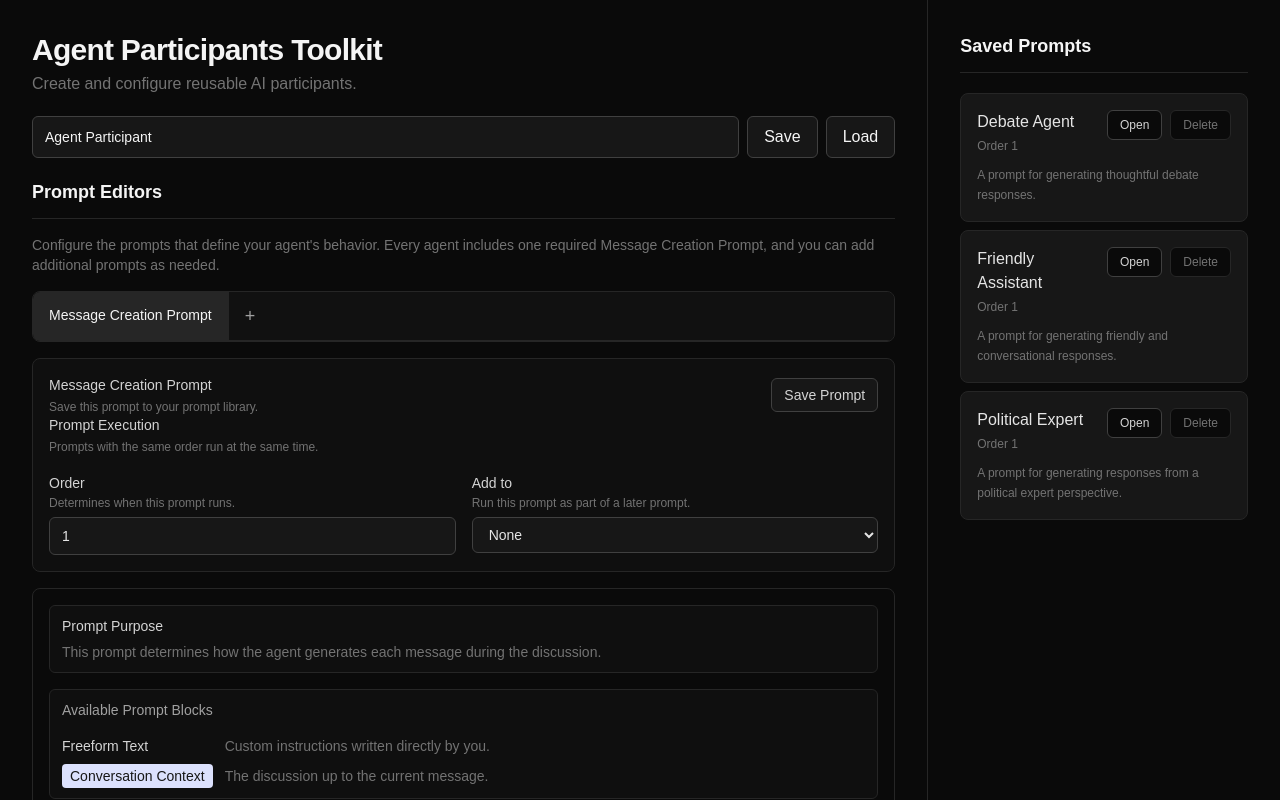
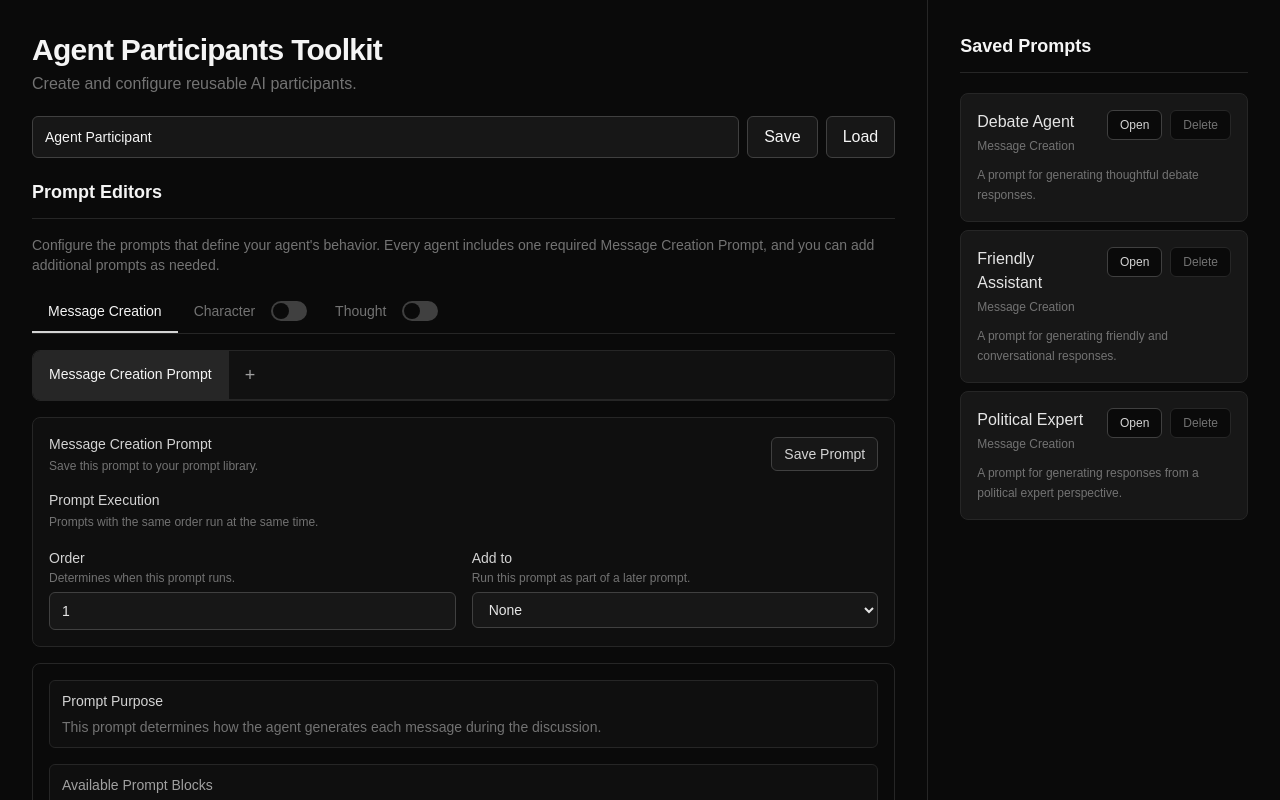
Before and after one commit to soaphia14/mediator-toolkit, a Next.js app: page /agent-participant in a window 1280 px wide. Built offline with nearby package versions, Linux system fonts and the light colour scheme.

Commit message:
edit frontend design

```diff
--- a/app/agent-participant/page.tsx
+++ b/app/agent-participant/page.tsx
@@ -23,6 +23,7 @@ type SavedPrompt = {
   prompt: PromptItem[]
   order: number
   addTo: string | null
+  type: 'message' | 'character' | 'thought'
 }
 
 function PromptEditorDescription({
@@ -99,6 +100,7 @@ export default function AgentParticipantsPage() {
       prompt: [],
       order: 1,
       addTo: null,
+      type: 'message',
     },
     {
       id: '2',
@@ -108,6 +110,7 @@ export default function AgentParticipantsPage() {
       prompt: [],
       order: 1,
       addTo: null,
+      type: 'message',
     },
     {
       id: '3',
@@ -117,6 +120,7 @@ export default function AgentParticipantsPage() {
       prompt: [],
       order: 1,
       addTo: null,
+      type: 'message',
     },
   ])
 
@@ -131,6 +135,19 @@ export default function AgentParticipantsPage() {
     addTo: null,
   },
 ])
+
+  const [characterPrompt, setCharacterPrompt] = useState<PromptItem[]>([])
+  const [thoughtPrompt, setThoughtPrompt] = useState<PromptItem[]>([])
+
+  const [activePromptType, setActivePromptType] = useState<
+    'message' | 'character' | 'thought'
+  >('message')
+
+  const [characterPromptEnabled, setCharacterPromptEnabled] =
+    useState(false)
+
+  const [thoughtPromptEnabled, setThoughtPromptEnabled] =
+    useState(false)
 
   const [activePromptId, setActivePromptId] = useState(prompts[0].id)
 
@@ -151,6 +168,7 @@ export default function AgentParticipantsPage() {
     temperature: 0.7,
     initialMessage:
       'Hello everyone! Looking forward to discussing this topic.',
+    character: '',
   })
 
   function updatePrompt(
@@ -230,6 +248,41 @@ export default function AgentParticipantsPage() {
       prompt: structuredClone(activePrompt.prompt),
       order: activePrompt.order,
       addTo: activePrompt.addTo,
+      type: 'message',
+    }
+
+    setSavedPrompts(prev => [
+      ...prev,
+      savedPrompt,
+    ])
+  }
+
+  function saveSpecialPrompt(
+  type: 'character' | 'thought'
+  ) {
+    const prompt =
+      type === 'character'
+        ? characterPrompt
+        : thoughtPrompt
+
+    const name =
+      type === 'character'
+        ? 'Character Prompt'
+        : 'Thought Prompt'
+
+    const description =
+      type === 'character'
+        ? 'A prompt defining the character the agent should portray.'
+        : 'A prompt defining the agent’s thought history.'
+
+    const savedPrompt: SavedPrompt = {
+      id: crypto.randomUUID(),
+      name,
+      description,
+      prompt: structuredClone(prompt),
+      order: 1,
+      addTo: null,
+      type,
     }
 
     setSavedPrompts(prev => [
@@ -244,18 +297,31 @@ export default function AgentParticipantsPage() {
     )
   }
 
-  function openSavedPrompt(
-    savedPrompt: SavedPrompt
-  ) {
-    // Check whether this prompt is already
-    // part of the current agent.
+  function openSavedPrompt(savedPrompt: SavedPrompt) {
+    if (savedPrompt.type === 'character') {
+      setCharacterPrompt(
+        structuredClone(savedPrompt.prompt)
+      )
+      setActivePromptType('character')
+      return
+    }
+
+    if (savedPrompt.type === 'thought') {
+      setThoughtPrompt(
+        structuredClone(savedPrompt.prompt)
+      )
+      setActivePromptType('thought')
+      return
+    }
+
+    // Message Creation prompt
     const existing = prompts.find(
-      prompt =>
-        prompt.name === savedPrompt.name
+      prompt => prompt.name === savedPrompt.name
     )
 
     if (existing) {
       setActivePromptId(existing.id)
+      setActivePromptType('message')
       return
     }
 
@@ -274,6 +340,7 @@ export default function AgentParticipantsPage() {
     ])
 
     setActivePromptId(newPrompt.id)
+    setActivePromptType('message')
   }
 
   function addPrompt() {
@@ -389,25 +456,137 @@ export default function AgentParticipantsPage() {
               additional prompts as needed.
             </p>
 
-            {/* PROMPT BAR */}
+            {/* PROMPT TYPE TABS */}
 
+            <div className="flex items-center border-b border-neutral-800">
+
+              {/* MESSAGE CREATION */}
+
+              <button
+                onClick={() =>
+                  setActivePromptType('message')
+                }
+                className={`px-4 py-2.5 text-sm font-medium transition-colors border-b-2 ${
+                  activePromptType === 'message'
+                    ? 'border-neutral-300 text-neutral-100'
+                    : 'border-transparent text-neutral-500 hover:text-neutral-300'
+                }`}
+              >
+                Message Creation
+              </button>
+
+              {/* CHARACTER */}
+
+              <div
+                className={`flex items-center border-b-2 ${
+                  activePromptType === 'character'
+                    ? 'border-neutral-300'
+                    : 'border-transparent'
+                }`}
+              >
+                <button
+                  onClick={() =>
+                    setActivePromptType('character')
+                  }
+                  className={`px-4 py-2.5 text-sm font-medium transition-colors ${
+                    activePromptType === 'character'
+                      ? 'text-neutral-100'
+                      : 'text-neutral-500 hover:text-neutral-300'
+                  }`}
+                >
+                  Character
+                </button>
+
+                <button
+                  type="button"
+                  role="switch"
+                  aria-checked={characterPromptEnabled}
+                  onClick={() =>
+                    setCharacterPromptEnabled(
+                      prev => !prev
+                    )
+                  }
+                  className={`mr-3 relative inline-flex h-5 w-9 shrink-0 rounded-full transition-colors ${
+                    characterPromptEnabled
+                      ? 'bg-neutral-200'
+                      : 'bg-neutral-700'
+                  }`}
+                >
+                  <span
+                    className={`pointer-events-none inline-block h-4 w-4 mt-0.5 rounded-full bg-neutral-950 transition-transform ${
+                      characterPromptEnabled
+                        ? 'translate-x-4'
+                        : 'translate-x-0.5'
+                    }`}
+                  />
+                </button>
+              </div>
+
+              {/* THOUGHT */}
+
+              <div
+                className={`flex items-center border-b-2 ${
+                  activePromptType === 'thought'
+                    ? 'border-neutral-300'
+                    : 'border-transparent'
+                }`}
+              >
+                <button
+                  onClick={() =>
+                    setActivePromptType('thought')
+                  }
+                  className={`px-4 py-2.5 text-sm font-medium transition-colors ${
+                    activePromptType === 'thought'
+                      ? 'text-neutral-100'
+                      : 'text-neutral-500 hover:text-neutral-300'
+                  }`}
+                >
+                  Thought
+                </button>
+
+                <button
+                  type="button"
+                  role="switch"
+                  aria-checked={thoughtPromptEnabled}
+                  onClick={() =>
+                    setThoughtPromptEnabled(
+                      prev => !prev
+                    )
+                  }
+                  className={`mr-3 relative inline-flex h-5 w-9 shrink-0 rounded-full transition-colors ${
+                    thoughtPromptEnabled
+                      ? 'bg-neutral-200'
+                      : 'bg-neutral-700'
+                  }`}
+                >
+                  <span
+                    className={`pointer-events-none inline-block h-4 w-4 mt-0.5 rounded-full bg-neutral-950 transition-transform ${
+                      thoughtPromptEnabled
+                        ? 'translate-x-4'
+                        : 'translate-x-0.5'
+                    }`}
+                  />
+                </button>
+              </div>
+
+            </div>
+
+            {/* MESSAGE CREATION PROMPT BAR */}
+
+            {activePromptType === 'message' && (
               <div className="rounded-lg border border-neutral-800 overflow-hidden">
 
                 <div className="flex overflow-x-auto bg-neutral-900/60 border-b border-neutral-800">
 
                   {prompts.map((prompt, index) => {
-
                     const active =
-                    prompt.id ===
-                    activePromptId
+                      prompt.id === activePromptId
 
                     return (
                       <div
                         key={prompt.id}
                         onClick={() =>
-                        setActivePromptId(
-                          prompt.id
-                        )
+                          setActivePromptId(prompt.id)
                         }
                         className={`flex items-center gap-2 px-4 py-2.5 cursor-pointer whitespace-nowrap text-sm font-medium transition-colors border-r border-neutral-800 ${
                           active
@@ -416,61 +595,43 @@ export default function AgentParticipantsPage() {
                         }`}
                       >
 
-                      {editingPromptId ===
-                      prompt.id ? (
-
+                        {editingPromptId === prompt.id ? (
                           <input
                             autoFocus
                             value={prompt.name}
                             onBlur={() =>
-                            setEditingPromptId(
-                              null
-                            )
+                              setEditingPromptId(null)
                             }
                             onChange={e =>
                               updatePrompt(
                                 prompt.id,
                                 {
-                                name: e
-                                  .target
-                                  .value,
+                                  name: e.target.value,
                                 }
                               )
                             }
                             onKeyDown={e => {
-                            if (
-                              e.key ===
-                              'Enter'
-                            ) {
-                              setEditingPromptId(
-                                null
-                              )
+                              if (e.key === 'Enter') {
+                                setEditingPromptId(null)
                               }
                             }}
                             className="bg-transparent outline-none w-48"
                           />
-
                         ) : (
-
                           <span
                             onDoubleClick={() =>
-                            setEditingPromptId(
-                              prompt.id
-                            )
+                              setEditingPromptId(prompt.id)
                             }
                           >
                             {prompt.name}
                           </span>
-
                         )}
 
                         {index !== 0 && (
                           <button
                             onClick={e => {
                               e.stopPropagation()
-                            deletePrompt(
-                              prompt.id
-                            )
+                              deletePrompt(prompt.id)
                             }}
                             className="hover:text-red-300"
                           >
@@ -490,17 +651,21 @@ export default function AgentParticipantsPage() {
                     +
                   </button>
 
-            </div> {/* flex */}
+                </div>
 
-            </div> {/* rounded-lg */}
+              </div>
+            )}
 
             {/* PROMPT CONTENT */}
 
-            {/* PROMPT EXECUTION SETTINGS */}
+            {/* PROMPT SETTINGS */}
 
+            {activePromptType === 'message' && (
               <div className="rounded-lg border border-neutral-800 bg-neutral-900/40 p-4">
 
-              <div className="flex items-center justify-between gap-3">
+                {/* SAVE PROMPT */}
+
+                <div className="flex items-center justify-between gap-3 mb-4">
 
                   <div>
                     <h3 className="text-sm font-medium text-neutral-300">
@@ -533,6 +698,8 @@ export default function AgentParticipantsPage() {
                   </button>
 
                 </div>
+
+                {/* PROMPT EXECUTION */}
 
                 <div className="flex items-center justify-between gap-4 mb-4">
 
@@ -589,7 +756,6 @@ export default function AgentParticipantsPage() {
                     />
 
                   </div>
-
 
                   {/* ADD TO */}
 
@@ -651,7 +817,58 @@ export default function AgentParticipantsPage() {
                 </div>
 
               </div>
+            )}
 
+            {(activePromptType === 'character' ||
+              activePromptType === 'thought') && (
+              <div className="rounded-lg border border-neutral-800 bg-neutral-900/40 p-4">
+
+                <div className="flex items-center justify-between gap-3">
+
+                  <div>
+                    <h3 className="text-sm font-medium text-neutral-300">
+                      {activePromptType === 'character'
+                        ? 'Character Prompt'
+                        : 'Thought Prompt'}
+                    </h3>
+
+                    <p className="text-xs text-neutral-500 mt-1">
+                      Save this prompt to your prompt library.
+                    </p>
+                  </div>
+
+                  <button
+                    onClick={() =>
+                      saveSpecialPrompt(
+                        activePromptType as 'character' | 'thought'
+                      )
+                    }
+                    className="
+                      shrink-0
+                      px-3
+                      py-1.5
+                      rounded-md
+                      border
+                      border-neutral-700
+                      bg-neutral-900
+                      text-sm
+                      text-neutral-300
+                      hover:border-neutral-500
+                      hover:text-neutral-100
+                      transition-colors
+                    "
+                  >
+                    Save Prompt
+                  </button>
+
+                </div>
+
+              </div>
+            )}
+
+            {/* PROMPT EDITOR */}
+
+            {activePromptType === 'message' && (
               <div className="rounded-lg border border-neutral-800 p-4 space-y-4">
 
                 <PromptEditorDescription
@@ -665,21 +882,62 @@ export default function AgentParticipantsPage() {
                   prompt={activePrompt.prompt}
                   stageId=""
                   onUpdate={updatePromptItems}
-
-                /*
-                 * These props assume you expose them in
-                 * StructuredPromptEditor.
-                 *
-                 * If you don't already have these,
-                 * I'll show you how to add them later.
-                 */
-                // allowedBlocks={[
-                //   'text',
-                //   'context',
-                // ]}
                 />
 
               </div>
+            )}
+
+            {activePromptType === 'character' && (
+              <div className="rounded-lg border border-neutral-800 p-4 space-y-4">
+
+                <PromptEditorDescription
+                  description="Define the character the agent should portray during the discussion."
+                />
+
+                <PromptBlockLegend />
+
+                <StructuredPromptEditor
+                  label="Character Prompt"
+                  prompt={characterPrompt}
+                  stageId=""
+                  onUpdate={items => {
+                    setCharacterPrompt(
+                      items.map((item, index) => ({
+                        ...item,
+                        id: index,
+                      }))
+                    )
+                  }}
+                />
+
+              </div>
+            )}
+
+            {activePromptType === 'thought' && (
+              <div className="rounded-lg border border-neutral-800 p-4 space-y-4">
+
+                <PromptEditorDescription
+                  description="Define the agent's thought history."
+                />
+
+                <PromptBlockLegend />
+
+                <StructuredPromptEditor
+                  label="Thought Prompt"
+                  prompt={thoughtPrompt}
+                  stageId=""
+                  onUpdate={items => {
+                    setThoughtPrompt(
+                      items.map((item, index) => ({
+                        ...item,
+                        id: index,
+                      }))
+                    )
+                  }}
+                />
+
+              </div>
+            )}
 
           </div>
 
@@ -696,6 +954,8 @@ export default function AgentParticipantsPage() {
           <MediatorSection
             title="Agent Parameters"
             mediatorParsed={{
+              character: agentConfig.character,
+
               chat_settings: {
                 words_per_minute:
                   agentConfig.wordsPerMinute,
@@ -757,9 +1017,33 @@ export default function AgentParticipantsPage() {
                 }))
               }
 
+              if (
+                path.join('.') === 'character'
+              ) {
+                setAgentConfig(prev => ({
+                  ...prev,
+                  character: String(value),
+                }))
+              }
+
             }}
 
             fields={[
+              {
+                label: 'Character',
+
+                description:
+                  'Optional character name or description for this agent.',
+
+                path: [
+                  'character',
+                ],
+
+                type: 'text',
+
+                placeholder:
+                  'e.g. A skeptical journalist',
+              },
               {
                 label:
                   'Typing Speed (Words Per Minute)',
@@ -888,7 +1172,11 @@ export default function AgentParticipantsPage() {
                   </div>
 
                   <div className="text-xs text-neutral-500 mt-1">
-                    Order {prompt.order}
+                    {prompt.type === 'message'
+                      ? 'Message Creation'
+                      : prompt.type === 'character'
+                        ? 'Character'
+                        : 'Thought'}
                   </div>
 
                 </div>
```
Lines whose indentation alone changed are shown as unchanged.
